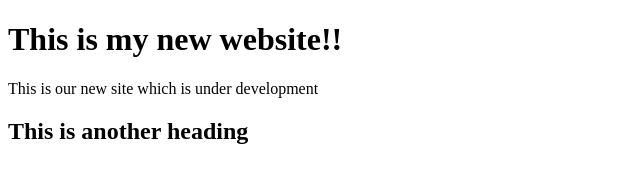
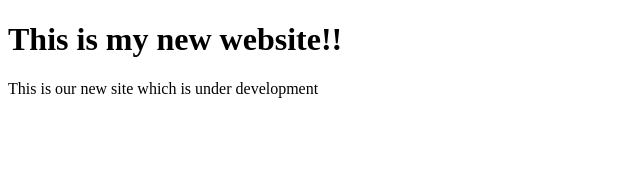
Before and after one commit to aliyanarjis/web1, a plain HTML site: page index.html in a window 1280 px wide. Shown: the whole page, without its empty margins (0-640 px from the left). Drawn offline with Linux system fonts and the light colour scheme.

Commit message:
removed a line

```diff
--- a/index.html
+++ b/index.html
@@ -9,6 +9,5 @@
 <body>
     <h1>This is my new website!!</h1>
 	<p>This is our new site which is under development </p>
-	<h2>This is another heading</h2>
 </body>
 </html>
```
